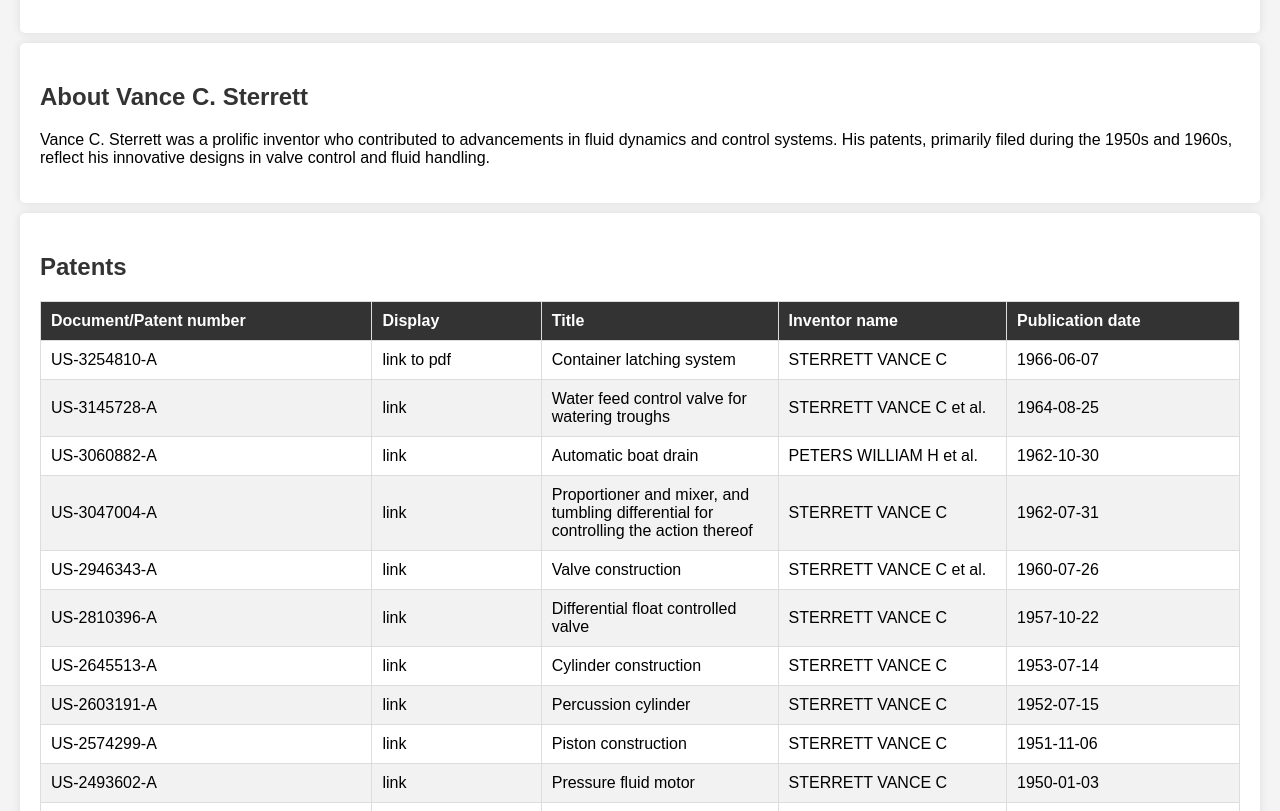
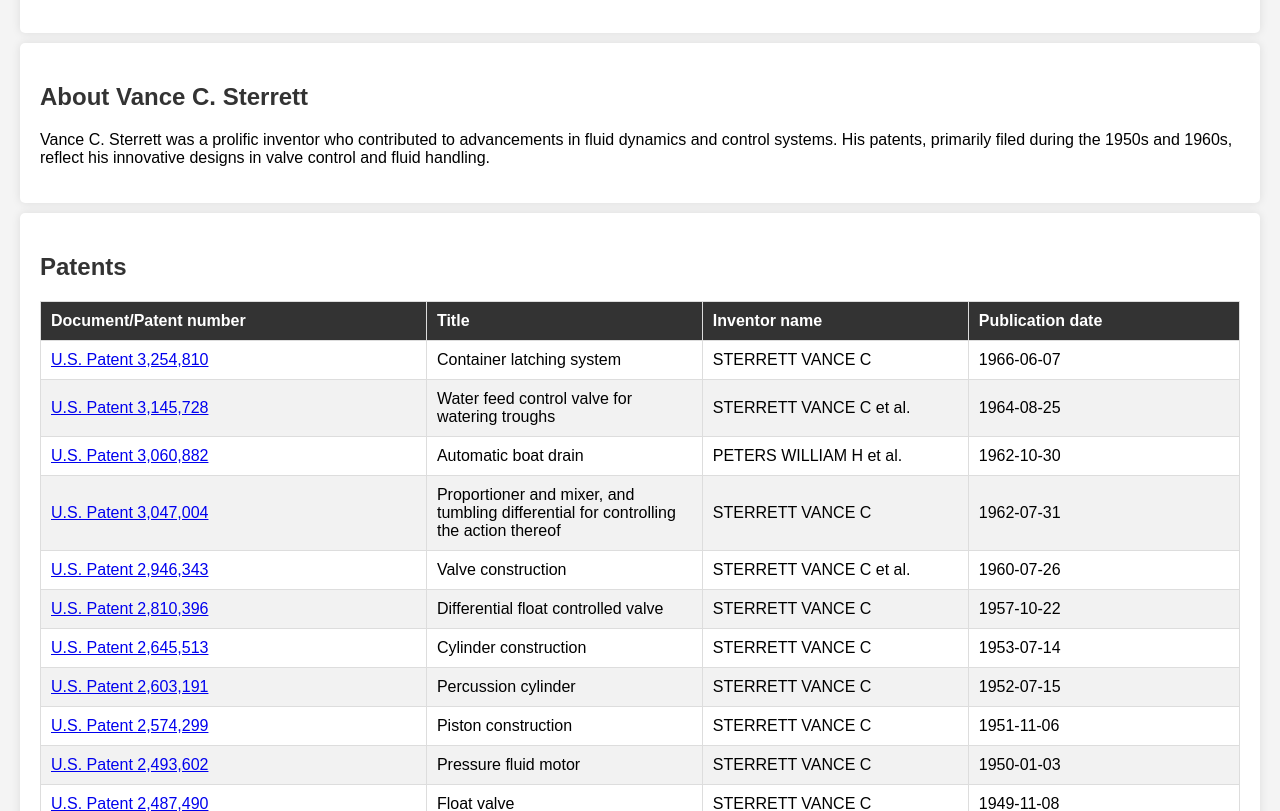
Before and after one commit to mileszs/vance-c-sterrett, a plain HTML site: page index.html in a window 1280 px wide. Shown: the part 141-952 px from the top of the page. Drawn offline with Linux system fonts and the light colour scheme.

Commit message:
Update links

```diff
--- a/index.html
+++ b/index.html
@@ -73,7 +73,6 @@
         <thead>
           <tr>
             <th class="sorting_disabled" rowspan="1" colspan="1" style="width: 0px;">Document/Patent number</th>
-            <th class="sorting_disabled" rowspan="1" colspan="1" style="width: 0px;">Display</th>
             <th class="sorting_disabled" rowspan="1" colspan="1" style="width: 0px;">Title</th>
             <th class="sorting_disabled" rowspan="1" colspan="1" style="width: 0px;">Inventor name</th>
             <th class="sorting_disabled" rowspan="1" colspan="1" style="width: 0px;">Publication date</th>
@@ -81,85 +80,73 @@
         </thead>
         <tbody>
           <tr class="odd">
-            <td>US-3254810-A</td>
-            <td>link to pdf</td>
+            <td><a href="/files/3254810.pdf">U.S. Patent 3,254,810</a></td>
             <td>Container latching system</td>
             <td>STERRETT VANCE C</td>
             <td>1966-06-07</td>
           </tr>
           <tr class="even">
-            <td>US-3145728-A</td>
-            <td>link</td>
+            <td><a href="/files/3145728.pdf">U.S. Patent 3,145,728</a></td>
             <td>Water feed control valve for watering troughs</td>
             <td>STERRETT VANCE C et al.</td>
             <td>1964-08-25</td>
           </tr>
           <tr class="odd">
-            <td>US-3060882-A</td>
-            <td>link</td>
+            <td><a href="/files/3060882.pdf">U.S. Patent 3,060,882</a></td>
             <td>Automatic boat drain</td>
             <td>PETERS WILLIAM H et al.</td>
             <td>1962-10-30</td>
           </tr>
           <tr class="even">
-            <td>US-3047004-A</td>
-            <td>link</td>
+            <td><a href="/files/3047004.pdf">U.S. Patent 3,047,004</a></td>
             <td>Proportioner and mixer, and tumbling differential for controlling the action thereof</td>
             <td>STERRETT VANCE C</td>
             <td>1962-07-31</td>
           </tr>
           <tr class="odd">
-            <td>US-2946343-A</td>
-            <td>link</td>
+            <td><a href="/files/2946343.pdf">U.S. Patent 2,946,343</a></td>
             <td>Valve construction</td>
             <td>STERRETT VANCE C et al.</td>
             <td>1960-07-26</td>
           </tr>
           <tr class="even">
-            <td>US-2810396-A</td>
-            <td>link</td>
+            <td><a href="/files/2810396.pdf">U.S. Patent 2,810,396</a></td>
             <td>Differential float controlled valve</td>
             <td>STERRETT VANCE C</td>
             <td>1957-10-22</td>
           </tr>
           <tr class="odd">
-            <td>US-2645513-A</td>
-            <td>link</td>
+            <td><a href="/files/2645513.pdf">U.S. Patent 2,645,513</a></td>
             <td>Cylinder construction</td>
             <td>STERRETT VANCE C</td>
             <td>1953-07-14</td>
           </tr>
           <tr class="even">
-            <td>US-2603191-A</td>
-            <td>link</td>
+            <td><a href="/files/2603191.pdf">U.S. Patent 2,603,191</a></td>
             <td>Percussion cylinder</td>
             <td>STERRETT VANCE C</td>
             <td>1952-07-15</td>
           </tr>
           <tr class="odd">
-            <td>US-2574299-A</td>
-            <td>link</td>
+            <td><a href="/files/2574299.pdf">U.S. Patent 2,574,299</a></td>
             <td>Piston construction</td>
             <td>STERRETT VANCE C</td>
             <td>1951-11-06</td>
           </tr>
           <tr class="even">
-            <td>US-2493602-A</td>
-            <td>link</td>
+            <td><a href="/files/2493602.pdf">U.S. Patent 2,493,602</a></td>
             <td>Pressure fluid motor</td>
             <td>STERRETT VANCE C</td>
             <td>1950-01-03</td>
           </tr>
           <tr class="odd">
-            <td>US-2487490-A</td>
-            <td>link</td>
+            <td><a href="/files/2487490.pdf">U.S. Patent 2,487,490</a></td>
             <td>Float valve</td>
             <td>STERRETT VANCE C</td>
             <td>1949-11-08</td>
           </tr>
           <tr class="even">
-            <td>US-2026428-A</td>
-            <td>link</td>
+            <td><a href="/files/2026428.pdf">U.S. Patent 2,026,428</a></td>
             <td>Burial vault</td>
             <td>EMANUEL MURPHY et al.</td>
             <td>1935-12-31</td>
```
